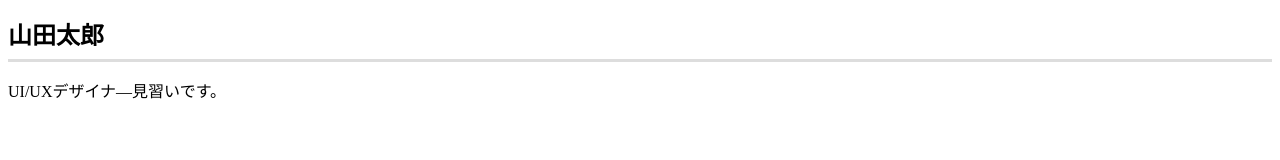
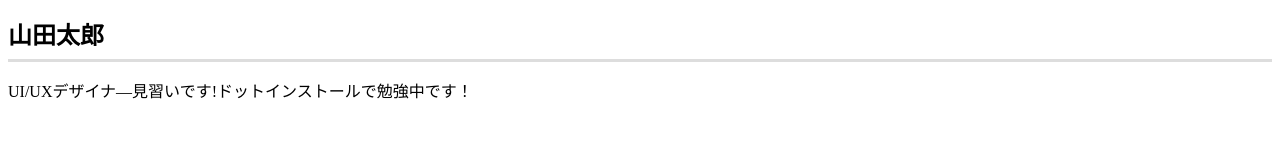
Before and after one commit to KY-labo/KY-labo.github.io, a plain HTML site: page index.html in a window 1280 px wide. Drawn offline with Linux system fonts and the light colour scheme.

Commit message:
Add files via upload

```diff
--- a/index.html
+++ b/index.html
@@ -7,6 +7,6 @@
 </head>
 <body>
   <h1>山田太郎</h1>
-  <p>UI/UXデザイナ―見習いです。</p>
+  <p>UI/UXデザイナ―見習いです!ドットインストールで勉強中です！</p>
 </body>
 </html>
```
